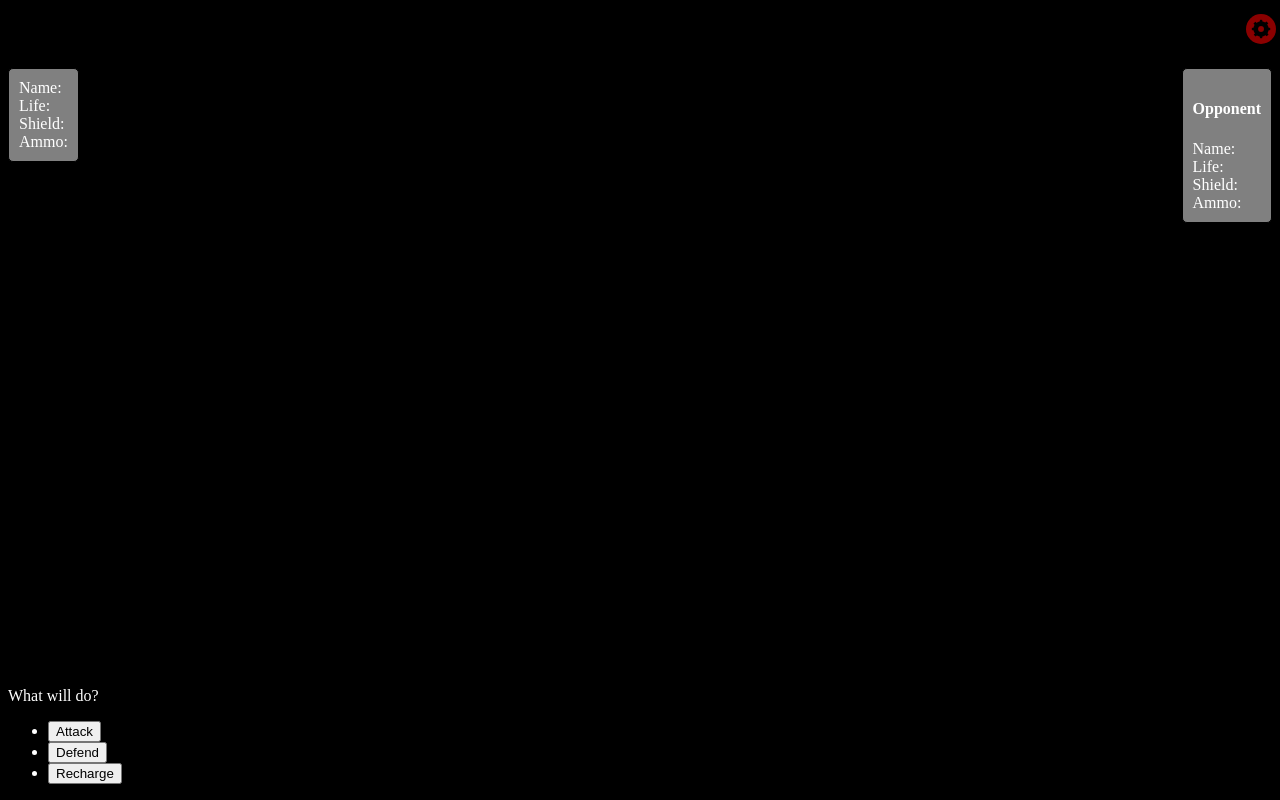
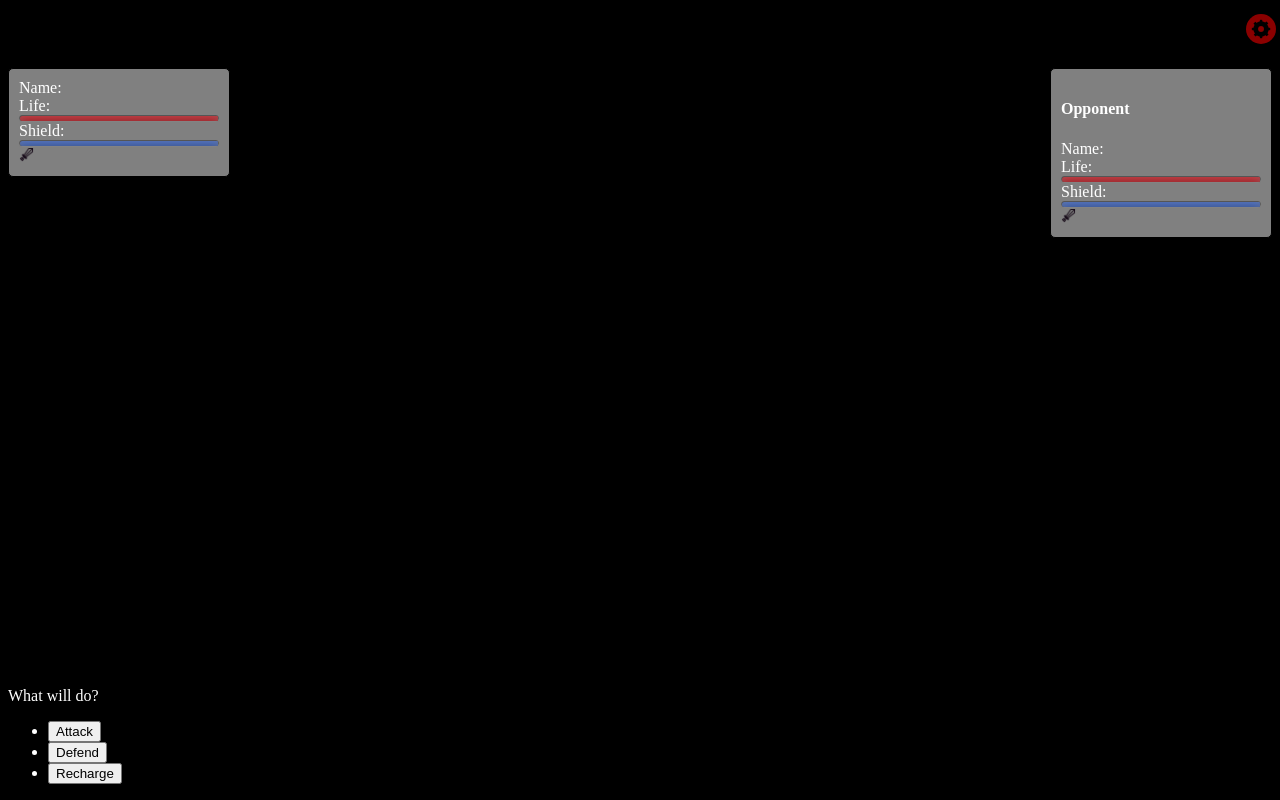
Before and after one commit to samsoftwaredev/super-cute-wars, a website: page public/pages/battle/index.html in a window 1280 px wide. Drawn offline with Linux system fonts and the light colour scheme; files that its build step writes are made by us from their sources; no server answers.

Commit message:
improve styling for creature stats

```diff
--- a/public/pages/battle/index.html
+++ b/public/pages/battle/index.html
@@ -33,17 +33,41 @@
     <div id="my-creature">
       <div class="creature-stats">
         <div>Name: <span class="my-creature-name"></span></div>
-        <div>Life: <span id="my-creature-life"></span></div>
-        <div>Shield: <span id="my-creature-shield"></span></div>
-        <div>Ammo: <span id="my-creature-ammo"></span></div>
+        <div>Life:
+          <div class="meter orange nostripes">
+            <span id="my-creature-life" class="meter-danger"></span>
+          </div>
+        </div>
+        <div>Shield:
+          <div class="meter orange nostripes">
+            <span id="my-creature-shield" class="meter-primary"></span>
+          </div>
+        </div>
+        <div>
+          <img style="height: 15px;" src="../../assets/images/attack-icon.png">
+          <span id="my-creature-ammo"></span>
+        </div>
       </div>
     </div>
     <div id="opponent-creature" class="creature-stats">
       <h4>Opponent</h4>
       <div>Name: <span id="opponent-creature-name"></span></div>
-      <div>Life: <span id="opponent-creature-life"></span></div>
-      <div>Shield: <span id="opponent-creature-shield"></span></div>
-      <div>Ammo: <span id="opponent-creature-ammo"></span></div>
+      <div>Life:
+        <div class="meter orange nostripes">
+          <span id="opponent-creature-life" class="meter-danger"></span>
+        </div>
+        </span>
+      </div>
+      <div>
+        Shield:
+        <div class="meter orange nostripes">
+          <span id="opponent-creature-shield" class="meter-primary"></span>
+        </div>
+      </div>
+      <div>
+        <img style="height: 15px;" src="../../assets/images/attack-icon.png">
+        <span id="opponent-creature-ammo"></span>
+      </div>
     </div>
   </div>
   <div id="control-actions">
@@ -76,9 +100,9 @@
     }
 
     const setCreatureDisplay = (creature, id) => {
-      document.querySelector(`#${id}-creature-life`).innerHTML = creature.life;
+      document.querySelector(`#${id}-creature-life`).style.width = ((creature.life / 5) * 100) + "%";
       document.querySelector(`#${id}-creature-ammo`).innerHTML = creature.ammunition;
-      document.querySelector(`#${id}-creature-shield`).innerHTML = creature.powerShield;
+      document.querySelector(`#${id}-creature-shield`).style.width = ((creature.powerShield / 125) * 100) + "%";
     }
 
     const setCreatureStats = (creatures) => {
--- a/public/pages/battle/styles.css
+++ b/public/pages/battle/styles.css
@@ -16,23 +16,35 @@ body {
   bottom: 0;
 }
 
+.nav {
+  height: 60px;
+}
+
+/*
+*
+* Settings
+*
+*/
+
+.creature-stats {
+  min-width: 200px;
+  background-color: gray;
+  border: 1px solid black;
+  padding: 10px;
+  border-radius: 5px;
+}
+
+/*
+*
+* Settings
+*
+*/
+
 .setting-container {
   position: fixed;
   padding: 10px 0;
   top: 0;
   right: 0;
-}
-
-.nav {
-  height: 60px;
-}
-
-.creature-stats {
-  max-width: 200px;
-  background-color: gray;
-  border: 1px solid black;
-  padding: 10px;
-  border-radius: 5px;
 }
 
 .setting-icon {
@@ -64,3 +76,50 @@ body {
 .setting-icon:hover {
   background-color: red;
 }
+
+/*
+*
+* Meter
+*
+*/
+
+.meter {
+  box-sizing: content-box;
+  height: 5px; /* Can be anything */
+  position: relative;
+  background: #555;
+  border-radius: 25px;
+  padding: 1px;
+  box-shadow: inset 0 -1px 1px rgba(255, 255, 255, 0.3);
+}
+
+.meter > span {
+  display: block;
+  height: 100%;
+  border-top-right-radius: 8px;
+  border-bottom-right-radius: 8px;
+  border-top-left-radius: 20px;
+  border-bottom-left-radius: 20px;
+  background-color: rgb(113, 113, 113);
+  background-image: linear-gradient(
+    center bottom,
+    rgb(43, 194, 83) 37%,
+    rgb(84, 240, 84) 69%
+  );
+  box-shadow: inset 0 2px 9px rgba(255, 255, 255, 0.3),
+    inset 0 -2px 6px rgba(0, 0, 0, 0.4);
+  position: relative;
+  overflow: hidden;
+}
+
+.meter > span.meter-primary {
+  background-color: rgb(43, 88, 194);
+}
+
+.meter > span.meter-success {
+  background-color: rgb(43, 194, 83);
+}
+
+.meter > span.meter-danger {
+  background-color: rgb(199, 9, 18);
+}
```
